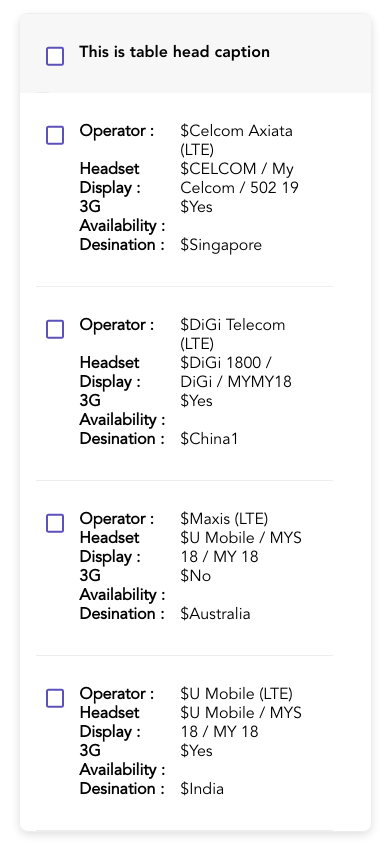
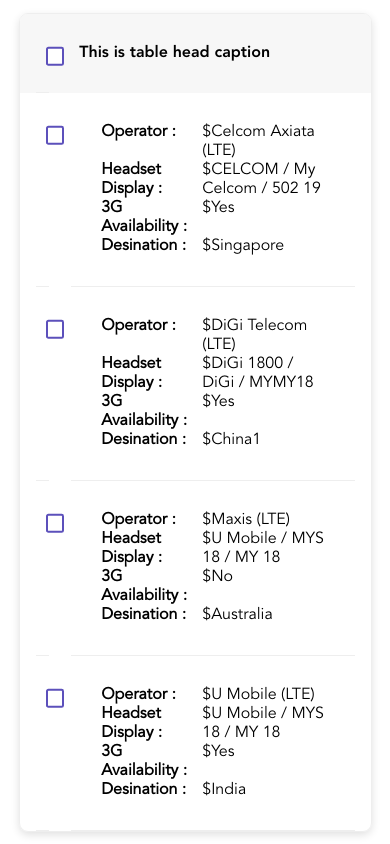
Before and after one commit to suri1980/ResponsiveTableComponent, a React app: page / in a window 390 px wide. Built offline with nearby package versions, Linux system fonts and the light colour scheme.

Commit message:
mobile layout bugfix

```diff
--- a/src/components/table/Mini.Table.Rows.js
+++ b/src/components/table/Mini.Table.Rows.js
@@ -45,21 +45,21 @@ return (
               const canSelectRow = !!(tableRowSelectInputType === 'radiobutton' || tableRowSelectInputType === 'checkbox')
               lineRefs.current[index] = lineRefs.current[index] || createRef()
               return (
-                  <div className='miniTableGrid--bodyRow' onClick={ canSelectRow ? (e) => {
+                  <div className={`tableGrid--bodyRow ${rowSelectClass}`} onClick={ canSelectRow ? (e) => {
                     const isInputChecked = lineRefs.current[index].current.checked || false
                     onRowSelection(rowData, !isInputChecked, selectedRows)
                   }: ()=>{}} key={`select-${id}`}>
                   {
                   tableRowSelectInputType === 'radiobutton' && (
                       <div className='tableGrid--bodyRow--dataCell__select' >
-                      <RadioButton innerRef={lineRefs.current[index]} key={`radio-${id}`} name="selection" checked={isRowSelected} />
+                      <RadioButton innerRef={lineRefs.current[index]} key={`radio-${id}`} name="selection" checked={isRowSelected} value={id} />
                       </div>
                   )
                   }
                   {
                     tableRowSelectInputType === 'checkbox' && (
                         <div className='tableGrid--bodyRow--dataCell__select'>
-                        <Checkbox innerRef={lineRefs.current[index]} key={`checkbox-${id}`} name="selection" checked={isRowSelected} />
+                        <Checkbox innerRef={lineRefs.current[index]} key={`checkbox-${id}`} name="selection" checked={isRowSelected} value={id} />
                         </div>
                     )
                   }
```
